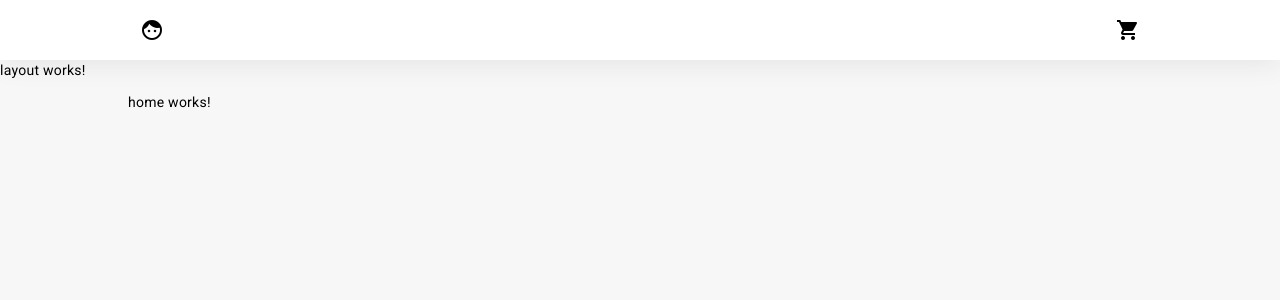
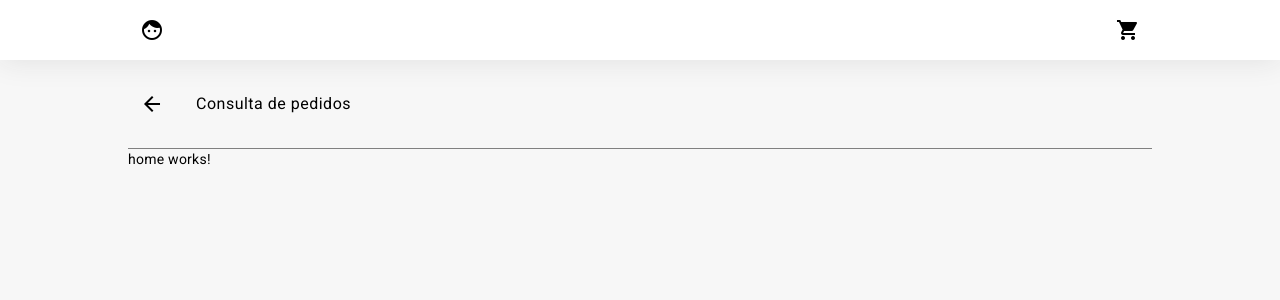
Before and after one commit to bdmtnz/TesAmerica.Front, an Angular app: page / in a window 1280 px wide. Shown: the top 300 px of the page. Built offline with nearby package versions, Linux system fonts and the light colour scheme.

Commit message:
Advanced view

```diff
--- a/src/app/layout/layout.component.html
+++ b/src/app/layout/layout.component.html
@@ -1,5 +1,5 @@
 <app-header></app-header>
-<p>layout works!</p>
+<app-breadcrumb></app-breadcrumb>
 <div class="page-content">
     <router-outlet></router-outlet>
 </div>
--- a/src/app/layout/layout.routes.ts
+++ b/src/app/layout/layout.routes.ts
@@ -3,6 +3,7 @@ import { RouterModule, RouterOutlet, Routes } from "@angular/router";
 import { LayoutComponent } from "./layout.component";
 import { CommonModule } from "@angular/common";
 import { HeaderComponent } from "../shared/components/header/header.component";
+import { BreadcrumbComponent } from "../shared/components/breadcrumb/breadcrumb.component";
 
 export const layoutRoutes: Routes = [
     {
@@ -31,7 +32,8 @@ export const layoutRoutes: Routes = [
         CommonModule,
         RouterOutlet,
         RouterModule.forChild(layoutRoutes),
-        HeaderComponent
+        HeaderComponent,
+        BreadcrumbComponent
     ]
 })
 export class LayoutRoutesModule { }
--- /dev/null
+++ b/src/app/shared/components/breadcrumb/breadcrumb.component.html
@@ -0,0 +1,15 @@
+<div class="breadcrumb-selector">
+    <div class="elements">
+        <div class="button">
+            <button
+                mat-icon-button
+                (click)="goBack()"
+            >
+                <mat-icon>arrow_back</mat-icon>
+            </button>
+        </div>
+        <div class="label">
+            <h4>{{title}}</h4>
+        </div>
+    </div>
+</div>
--- /dev/null
+++ b/src/app/shared/components/breadcrumb/breadcrumb.component.scss
@@ -0,0 +1,15 @@
+.breadcrumb-selector{
+    padding: 0 10%;
+
+    .elements {
+        display: flex;
+        align-items: center;
+        padding: 20px 0;
+        gap: 20px;
+        border-bottom: 1px solid gray;
+
+        h4 {
+            margin: 0;
+        }
+    }
+}
--- /dev/null
+++ b/src/app/shared/components/breadcrumb/breadcrumb.component.ts
@@ -0,0 +1,30 @@
+import { Component, DoCheck } from '@angular/core';
+import { MatButtonModule } from '@angular/material/button';
+import { MatIconModule } from '@angular/material/icon';
+import { PathTitle } from '../../models/utils';
+import { Location } from '@angular/common';
+
+@Component({
+  selector: 'app-breadcrumb',
+  standalone: true,
+  imports: [
+    MatButtonModule,
+    MatIconModule
+  ],
+  templateUrl: './breadcrumb.component.html',
+  styleUrl: './breadcrumb.component.scss'
+})
+export class BreadcrumbComponent implements DoCheck{
+  title: string = ''
+
+  constructor(private readonly location: Location) {
+  }
+
+  ngDoCheck(): void {
+    this.title = PathTitle[window.location.pathname]
+  }
+
+  goBack() {
+    this.location.back()
+  }
+}
--- /dev/null
+++ b/src/app/shared/models/utils.ts
@@ -0,0 +1,5 @@
+export const PathTitle: Record<string, string> = {
+    '/': 'Consulta de pedidos',
+    '/seller': 'Reporte por vendedores',
+    '/department': 'Reporte por departamentos'
+}
```
Also changed, not shown: 1 other file (tests, documents, lock files or other folders).
